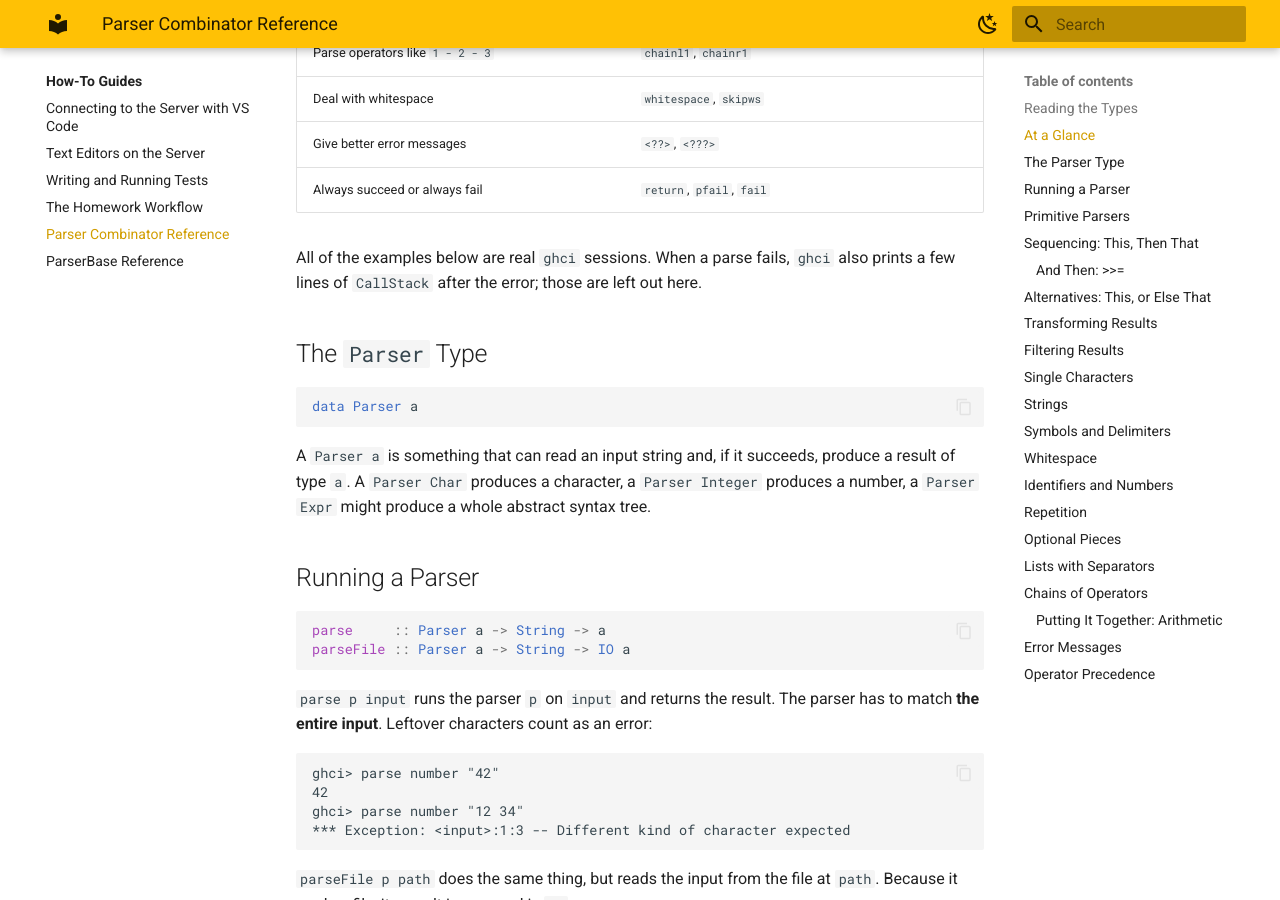
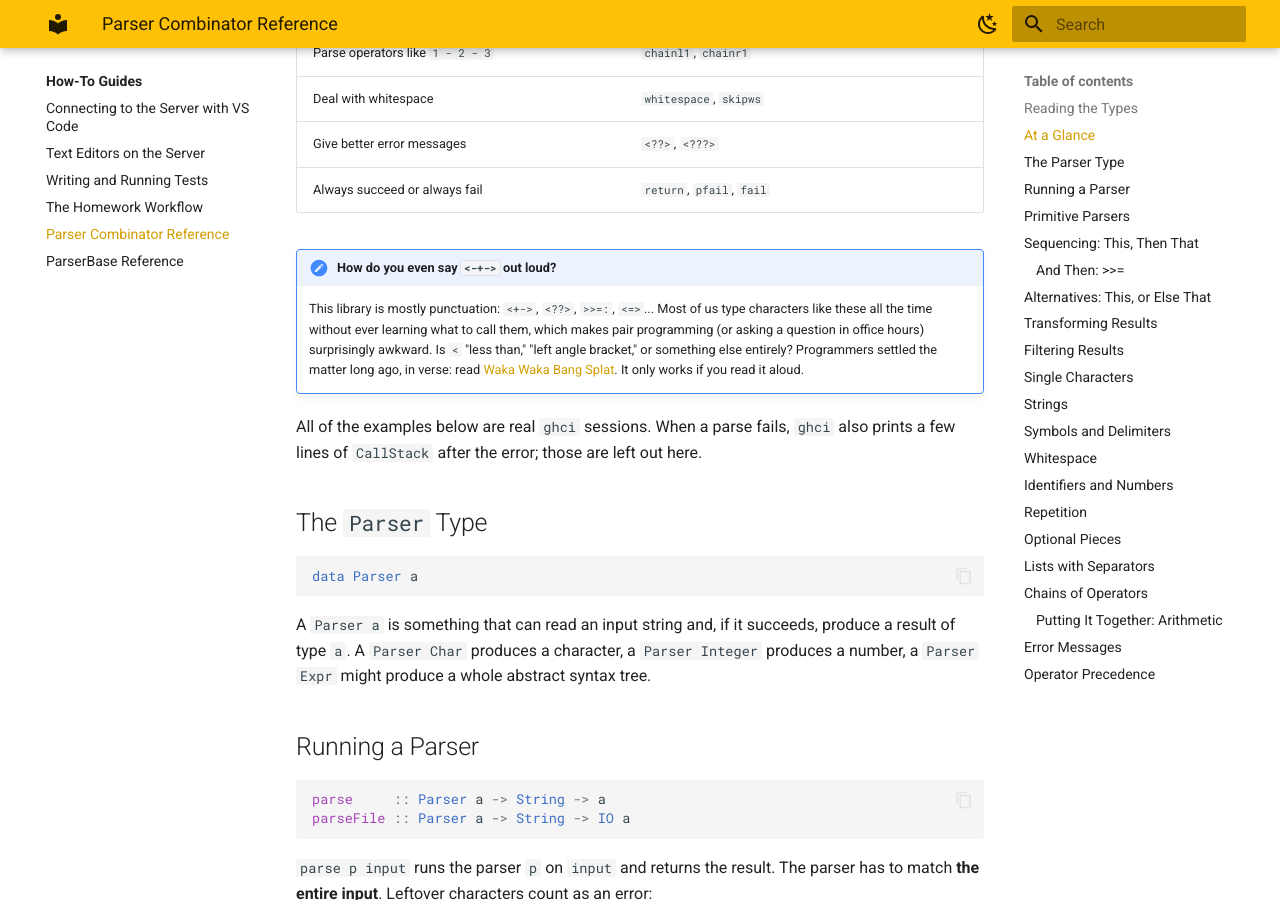
Before and after one commit to lbang-hmc/cs-131-website, an MkDocs documentation site: the page built from content/how-to/parser-combinators.md, in a window 1280 px wide and 900 px high, scrolled down 1781 px. Built offline with MkDocs 1.6.1 and Material for MkDocs 9.7.7, drawn with Linux system fonts in a browser that asks for light colours.

Commit message:
Parser Combinator Reference: add Waka Waka Bang Splat aside
Co-Authored-By: Claude Opus 5.5 <noreply@anthropic.com>

```diff
--- a/content/how-to/parser-combinators.md
+++ b/content/how-to/parser-combinators.md
@@ -48,6 +48,9 @@ This page always gives the "think of it as" version with `Parser` filled in.
 | Deal with whitespace | `whitespace`, `skipws` |
 | Give better error messages | `<??>`, `<???>` |
 | Always succeed or always fail | `return`, `pfail`, `fail` |
+
+!!! note "How do you even say `<-+->` out loud?"
+    This library is mostly punctuation: `<+->`, `<??>`, `>>=:`, `<=>`... Most of us type characters like these all the time without ever learning what to call them, which makes pair programming (or asking a question in office hours) surprisingly awkward. Is `<` "less than," "left angle bracket," or something else entirely? Programmers settled the matter long ago, in verse: read [Waka Waka Bang Splat](https://spot.colorado.edu/~sniderc/poetry/wakawaka.html). It only works if you read it aloud.
 
 All of the examples below are real `ghci` sessions. When a parse fails, `ghci` also prints a few lines of `CallStack` after the error; those are left out here.
 
```
